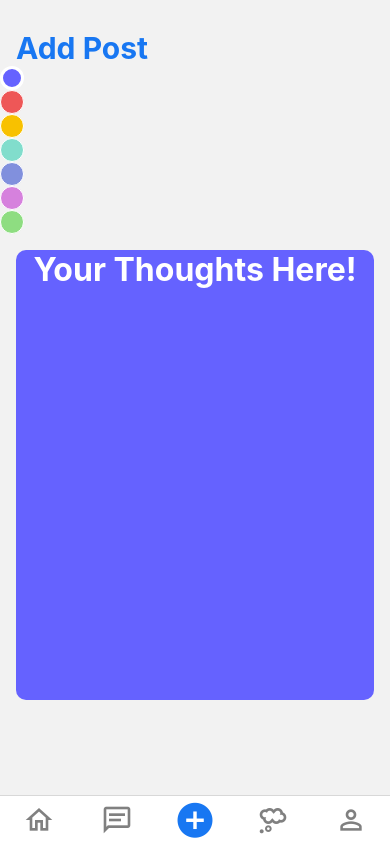
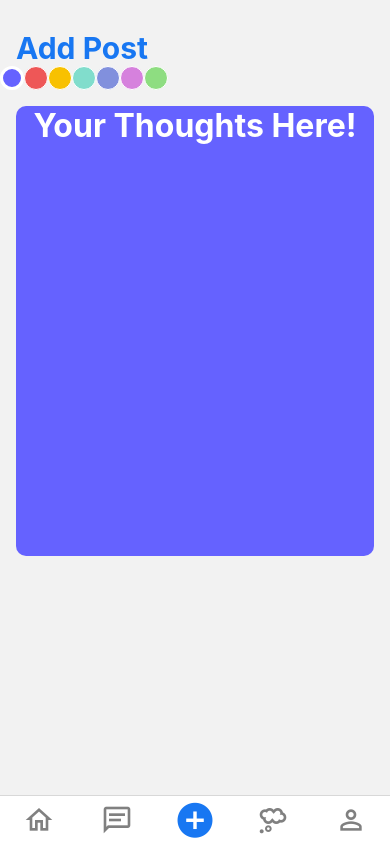
Before and after one commit to Group-15-2/imu, a React Native app: screen /AddPost in a window 390 px wide. Built offline with nearby package versions, Linux system fonts and the light colour scheme.

Commit message:
add post layout

```diff
--- a/Screens/Addpost.js
+++ b/Screens/Addpost.js
@@ -76,6 +76,7 @@ export default function Addpost() {
       </Text>
 
       <FlatList
+        numColumns={7}
         data={DATA}
         renderItem={renderItem}
         keyExtractor={item => item.id}
```
